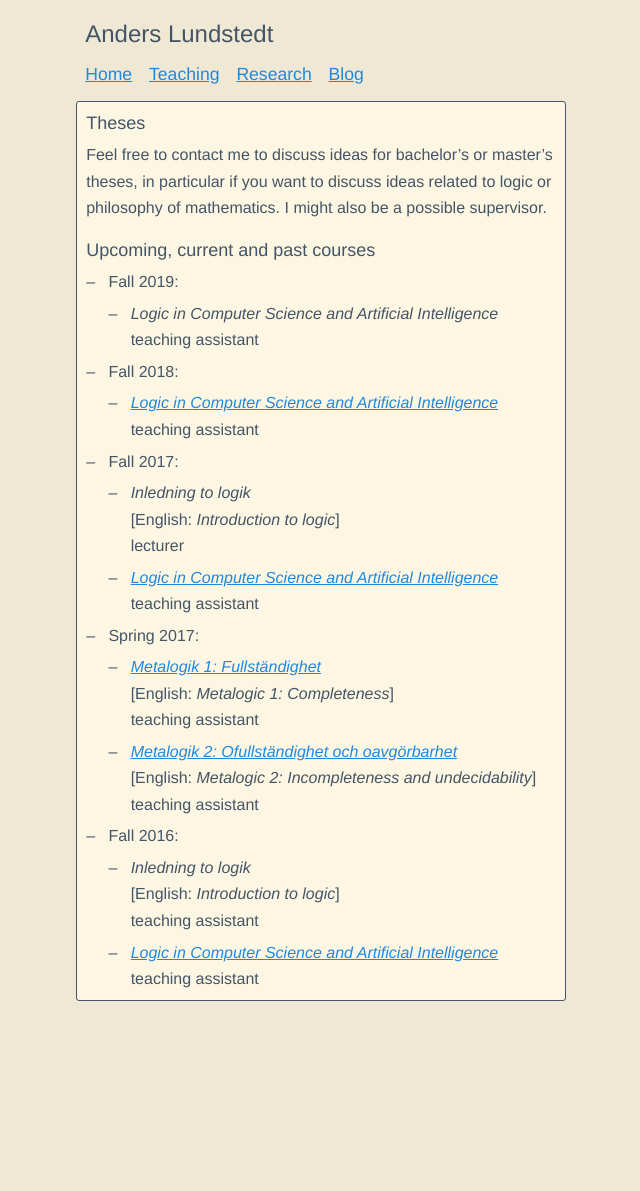
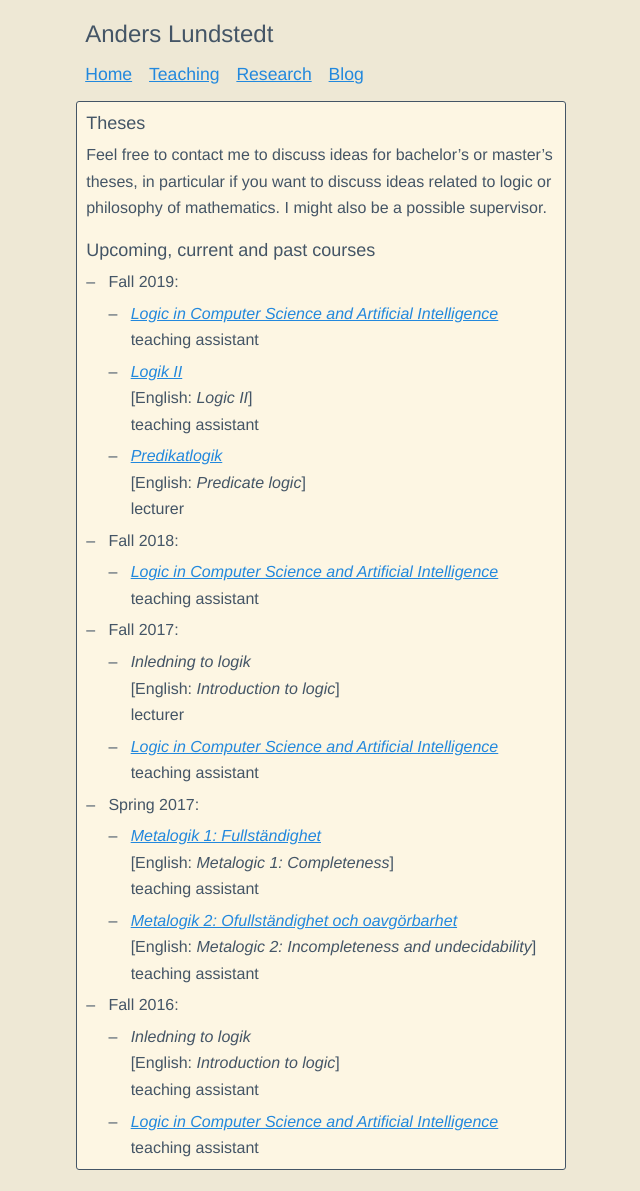
Before and after one commit to anderslundstedt/anderslundstedt.github.io, a Jekyll site: the page built from teaching/index.md, in a window 1280 px wide. Shown: the whole page, without its empty margins (319-959 px from the left). Built offline with Jekyll 4.4.1, drawn with Linux system fonts in a browser that asks for light colours; before the commit the page ends 1022 px from its top, so only the background shows below that.

Commit message:
update teaching

```diff
--- a/teaching/index.md
+++ b/teaching/index.md
@@ -9,8 +9,14 @@ mathematics. I might also be a possible supervisor.
 
 ## Upcoming, current and past courses
 - Fall 2019:
-  - *Logic in Computer Science and Artificial Intelligence*
+  - [*Logic in Computer Science and Artificial Intelligence*](https://www2.philosophy.su.se/goranko/Courses2019/LiCSAI-2019.html)
     teaching assistant
+  - [*Logik II*](https://www.philosophy.su.se/utbildning/kurser/grundnivå/deltidskurser/logik-ii-7-5-hp-1.431933)
+    [English: *Logic II*]
+    teaching assistant
+  - [*Predikatlogik*](https://www.philosophy.su.se/utbildning/kurser/grundnivå/heltidskurser/teoretisk-filosofi-i-logik/teoretisk-filosofi-i-logik-30-hp-1.444857)
+    [English: *Predicate logic*]
+    lecturer
 - Fall 2018:
   - [*Logic in Computer Science and Artificial Intelligence*](https://www2.philosophy.su.se/goranko/Courses2018/LiCSAI-2018.html)
     teaching assistant
```
